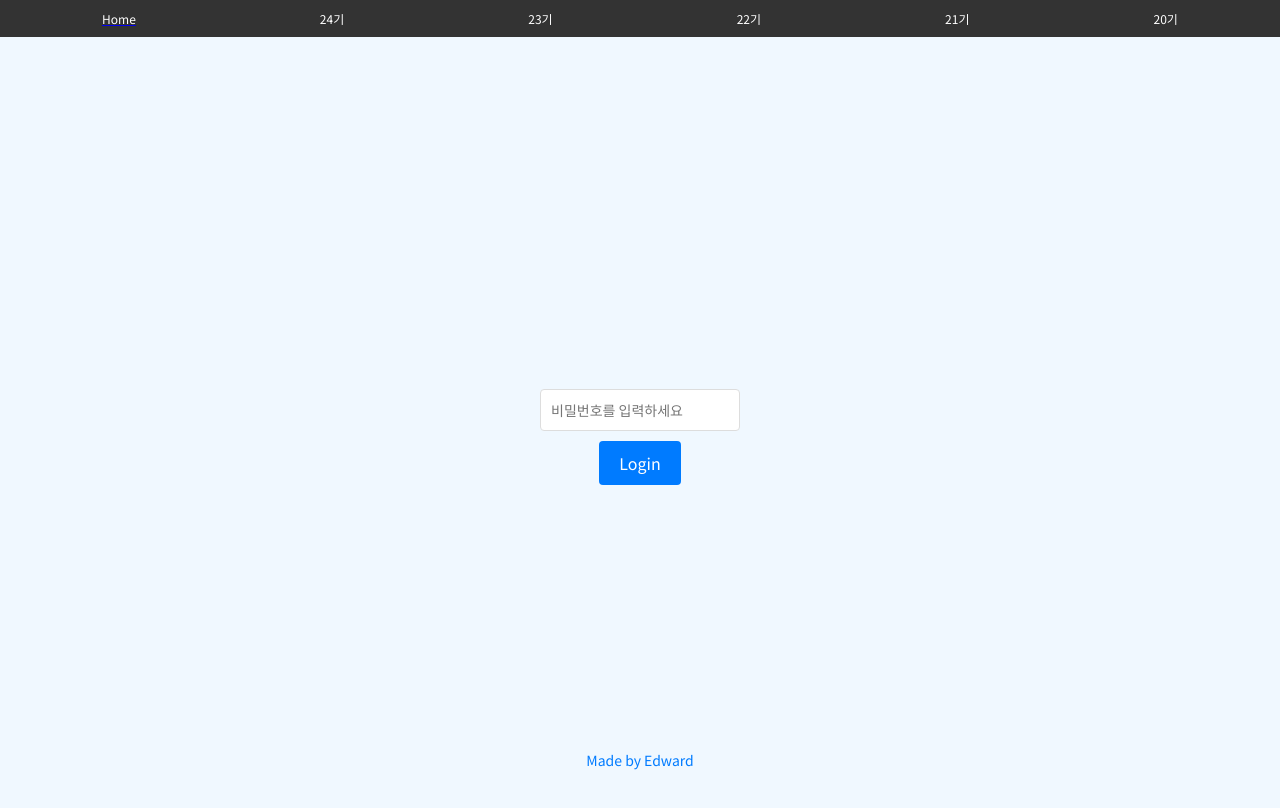
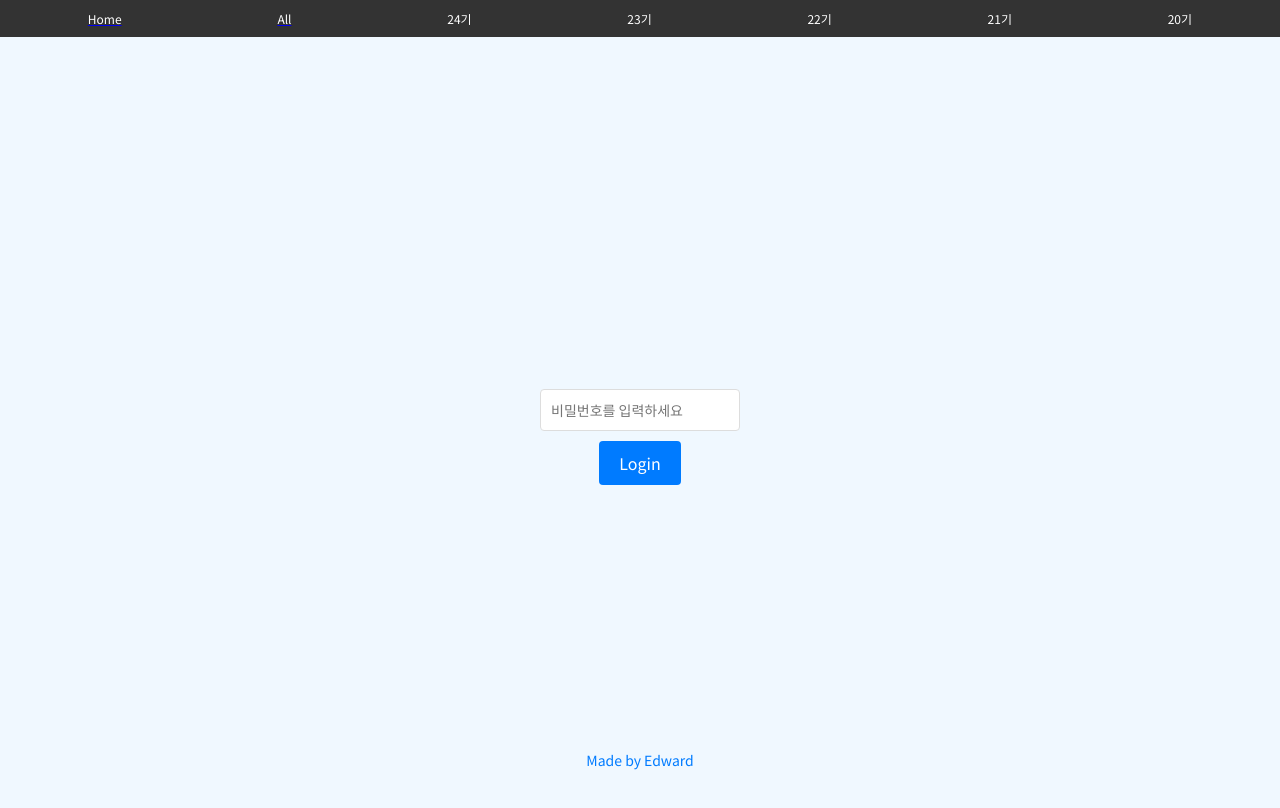
Before and after one commit to pobredward/smisadmin, a Next.js app: page /login in a window 1280 px wide. Shown: the top 808 px of the page. Built offline with nearby package versions, Linux system fonts and the light colour scheme.

Commit message:
Update NavBar.tsx

```diff
--- a/components/NavBar.tsx
+++ b/components/NavBar.tsx
@@ -86,6 +86,11 @@ const NavBar = () => {
             <NavLink>Home</NavLink>
           </Link>
         </NavItem>
+        <NavItem>
+          <Link href="/all" passHref>
+            <NavLink>All</NavLink>
+          </Link>
+        </NavItem>
         {links.map(({ cardinal, prefixes }) => (
           <NavItem key={cardinal}>
             <NavLink onClick={() => toggleDropdown(`${cardinal}`)}>
```
